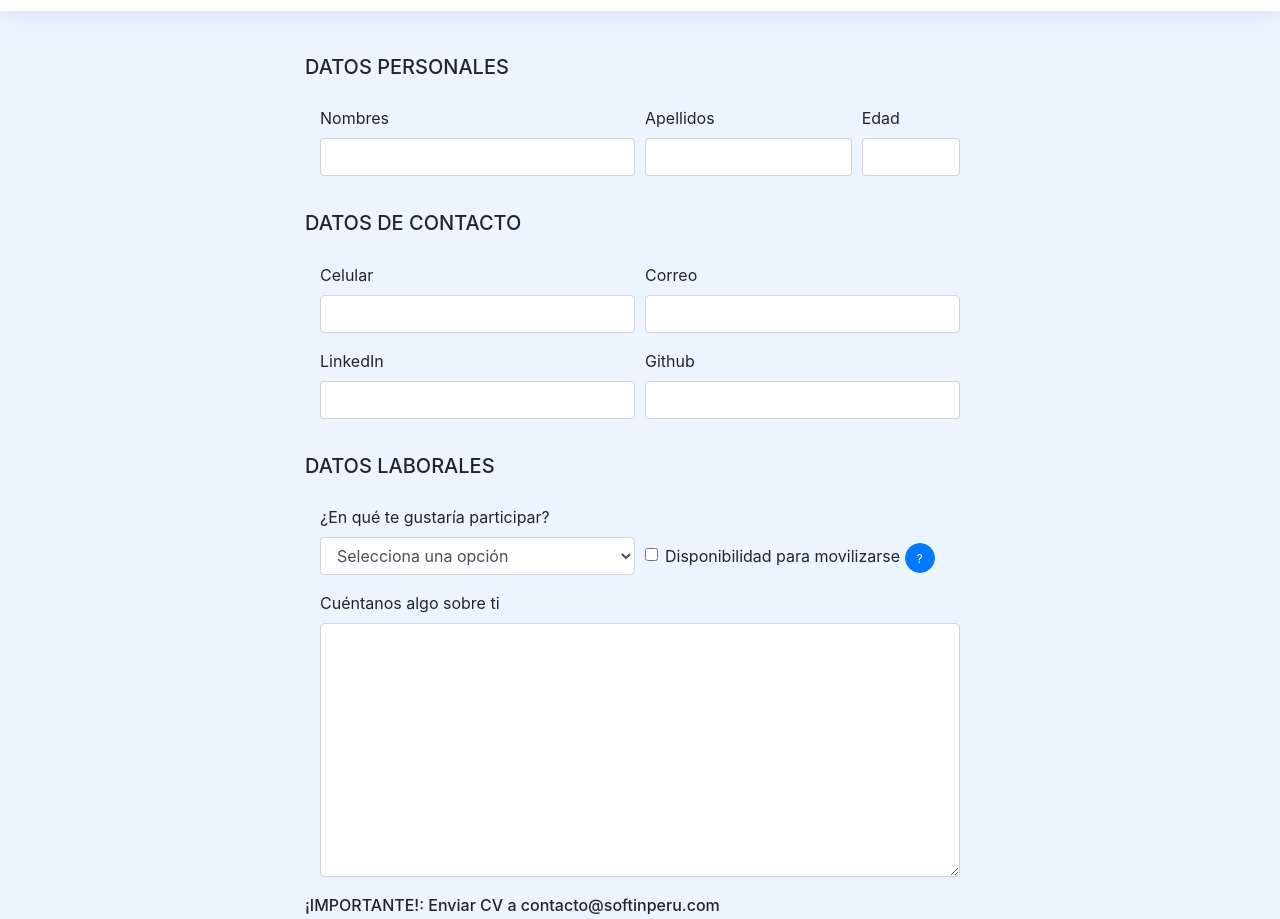
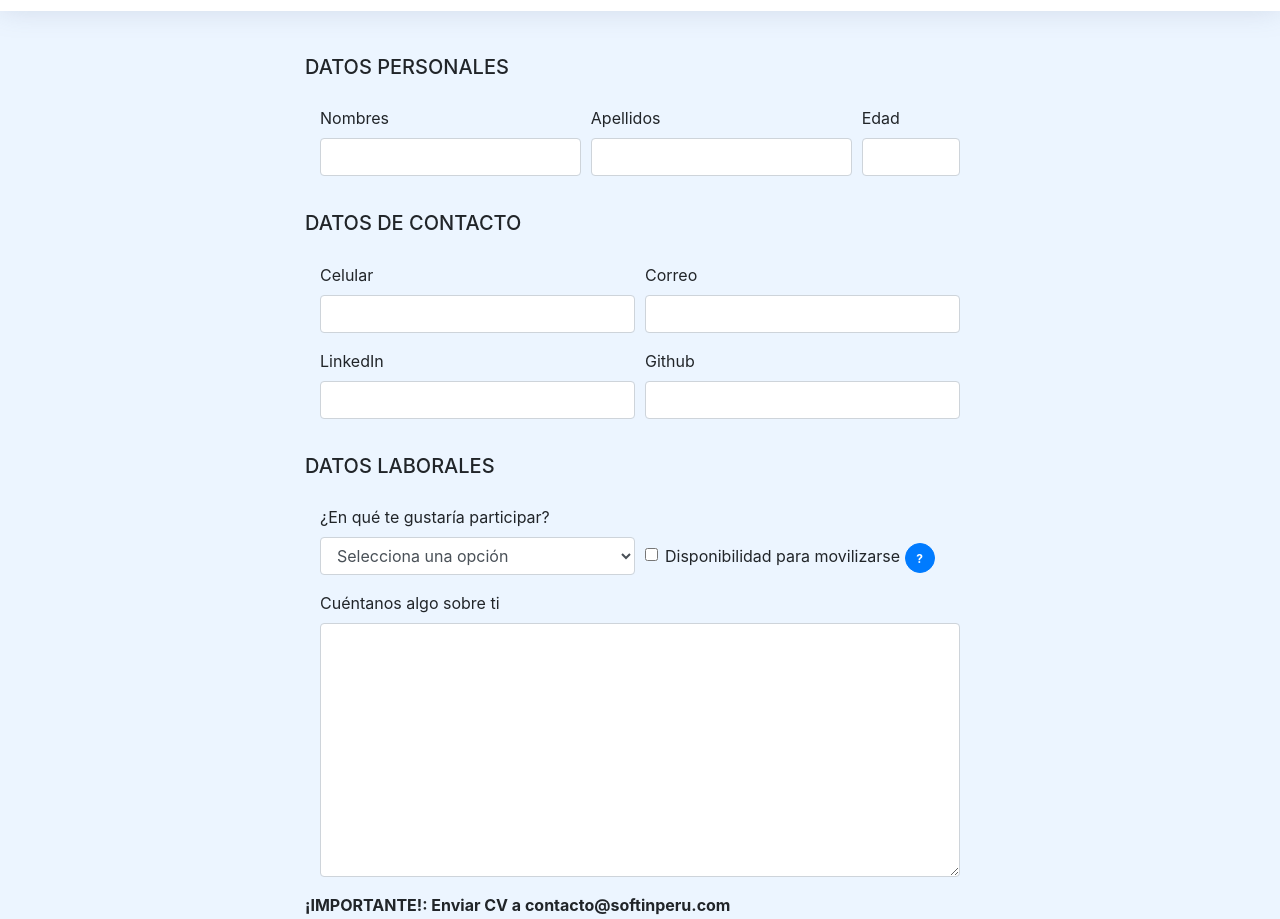
Before and after one commit to mahaliroblesarbieto/Formulario-softInPeru, a website: page src/index.html in a window 1280 px wide. Shown: the part 73-992 px from the top of the page. Drawn offline with nearby package versions, Linux system fonts and the light colour scheme.

Commit message:
añadiendo responsive

```diff
--- a/src/index.html
+++ b/src/index.html
@@ -21,11 +21,11 @@
             <h5>DATOS PERSONALES</h5>
         </div>
           <div class="form-row">
-            <div class="form-group col-md-6">
+            <div class="form-group col-md-5">
               <label for="inputCity">Nombres</label>
               <input type="text" class="form-control" id="inputNombre">
             </div>
-            <div class="form-group col-md-4">
+            <div class="form-group col-md-5">
               <label for="inputState">Apellidos</label>
               <input type="text" class="form-control" id="inputApellido">
             </div>
@@ -72,6 +72,7 @@
                       <option>Diseñador Gráfico</option>
                       <option>UX Designer</option>
                       <option>Marketing Digital</option>
+                      <option>WordPress</option>
                     </select>
                 </div>
                 <div class="form-group col-md-6">
@@ -91,7 +92,7 @@
           <textarea type="text" rows="10" class="form-control" id="inputAddress"></textarea>
         </div>
         <div class="row margin-row">
-            <h6>¡IMPORTANTE!: Enviar CV a contacto@softinperu.com</h6>
+            <h6 class="important">¡IMPORTANTE!: Enviar CV a contacto@softinperu.com</h6>
         </div>
         <div class="row button-center">
             <button type="submit" class="btn btn-primary btn-enviar">Guardar</button>
--- a/src/style.css
+++ b/src/style.css
@@ -8,6 +8,9 @@
     margin-left: 10%
 }
 
+.btn-primary{
+    font-weight: bolder
+}
 .button-center{
     margin-left: 30%;
     margin-top: 10%
@@ -107,7 +110,12 @@ body{
     line-height: 1.428571429;
     border-radius: 15px;
   }
-@media only screen and (min-width: 768px){
+
+  .important{
+      font-weight: bolder;
+      font-size: 75%
+  }
+@media only screen and (min-width: 600px){
     .position{
         margin-top: 10%;
         width: 50%;
@@ -115,7 +123,7 @@ body{
     }
     .btn-enviar{
         padding: 1%;
-        width: 20%
+        width: 30%
     }
     .button-center{
         margin-left: 45%;
@@ -126,4 +134,8 @@ body{
         margin-top: 12%
     }
 
+    .important{
+        font-size: 100%
+    }
+
 }
```
